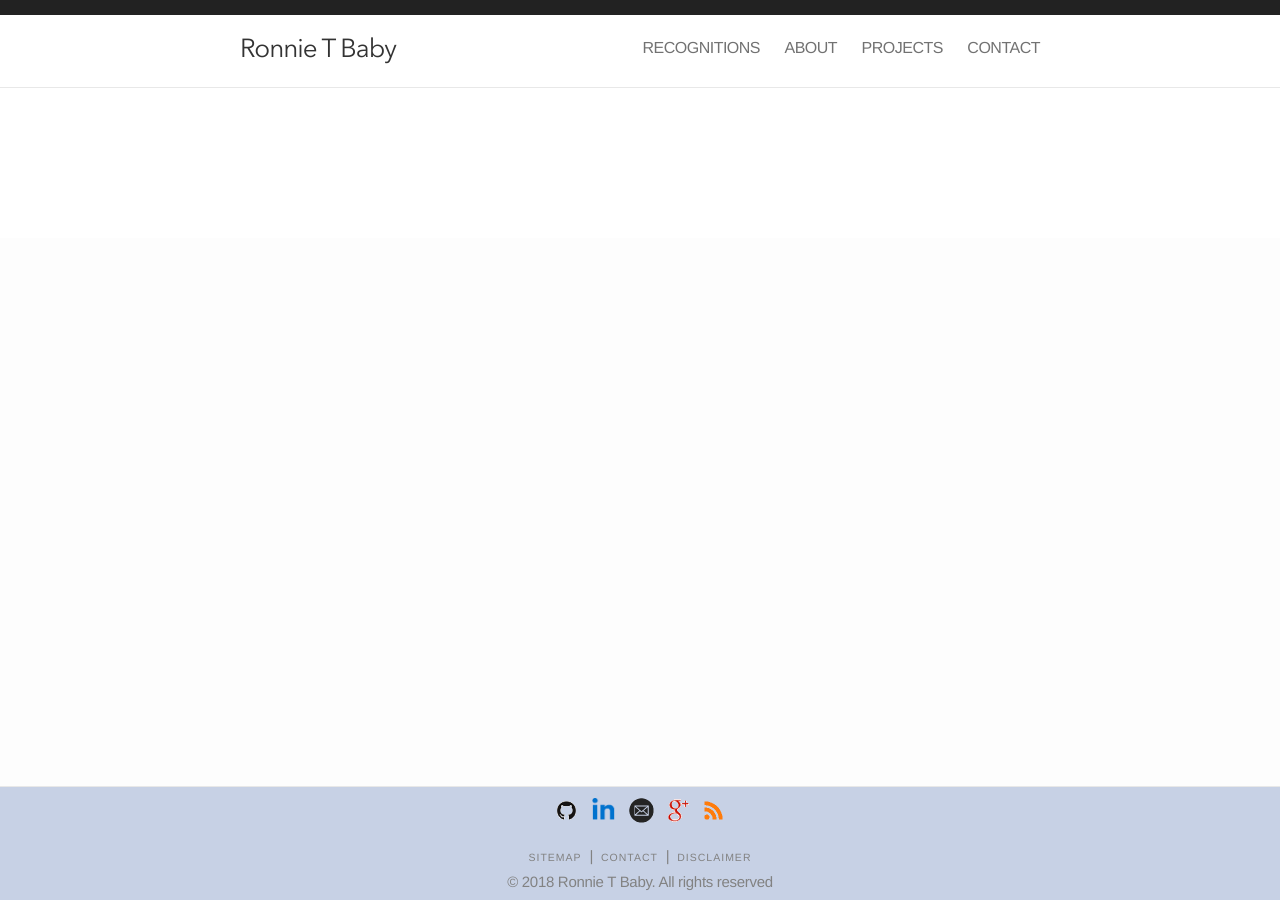
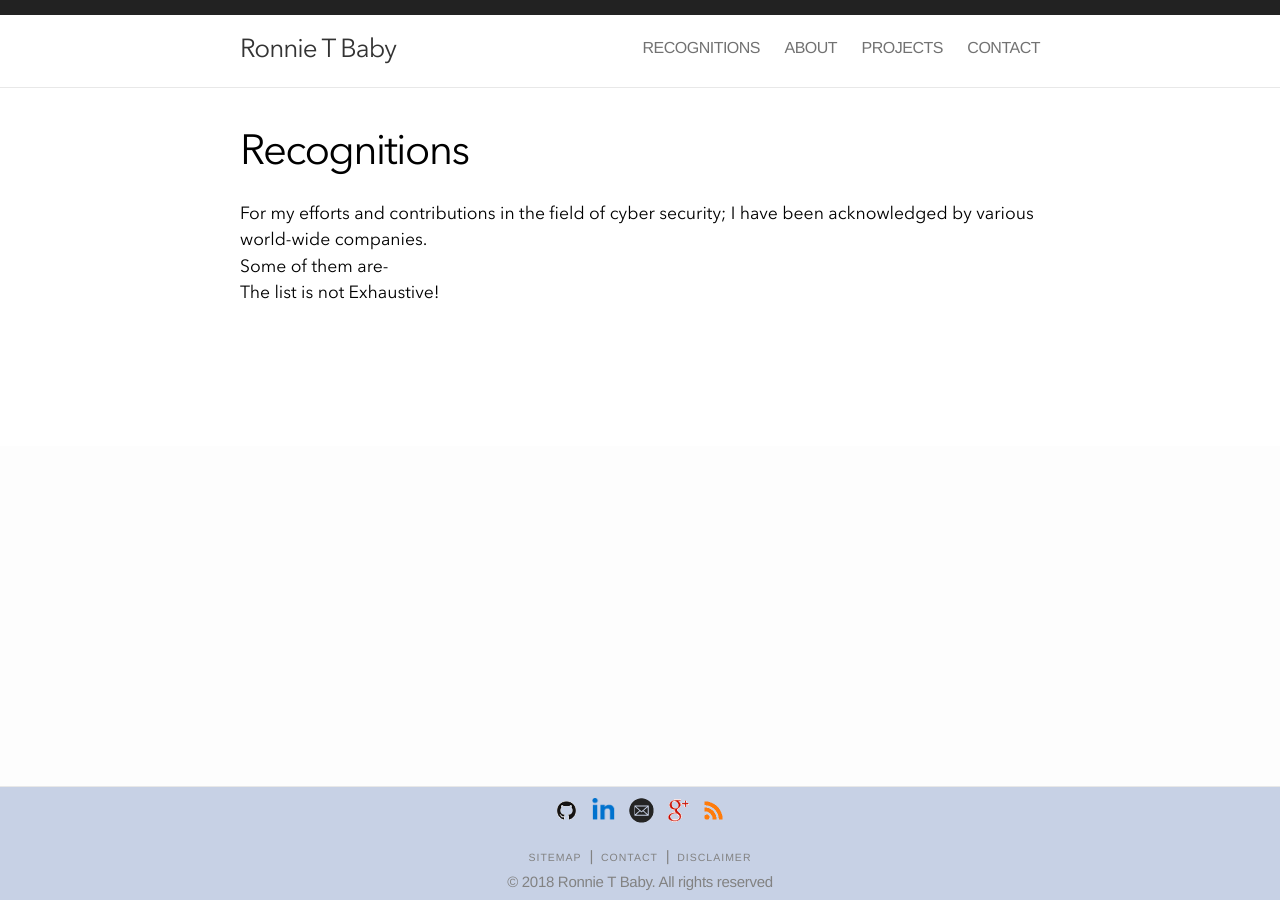
Before and after one commit to procodey/pro, a Jekyll site: the page built from acknowledgments.html, in a window 1280 px wide. Built offline with Jekyll 4.4.1, drawn with Linux system fonts in a browser that asks for light colours; nearby versions of some CDN libraries.

Commit message:
Update acknowledgments.html

```diff
--- a/acknowledgments.html
+++ b/acknowledgments.html
@@ -2,3 +2,11 @@
 layout: default
 title: Acknowledgments
 ---
+
+<div id = "content">
+  <header class="post-header">
+    <h1>Recognitions</h1>
+  </header>
+  <p>For my efforts and contributions in the field of cyber security; I have been acknowledged by various world-wide companies.
+    <br>Some of them are-<br>The list is not Exhaustive!</p>
+</div>
```
